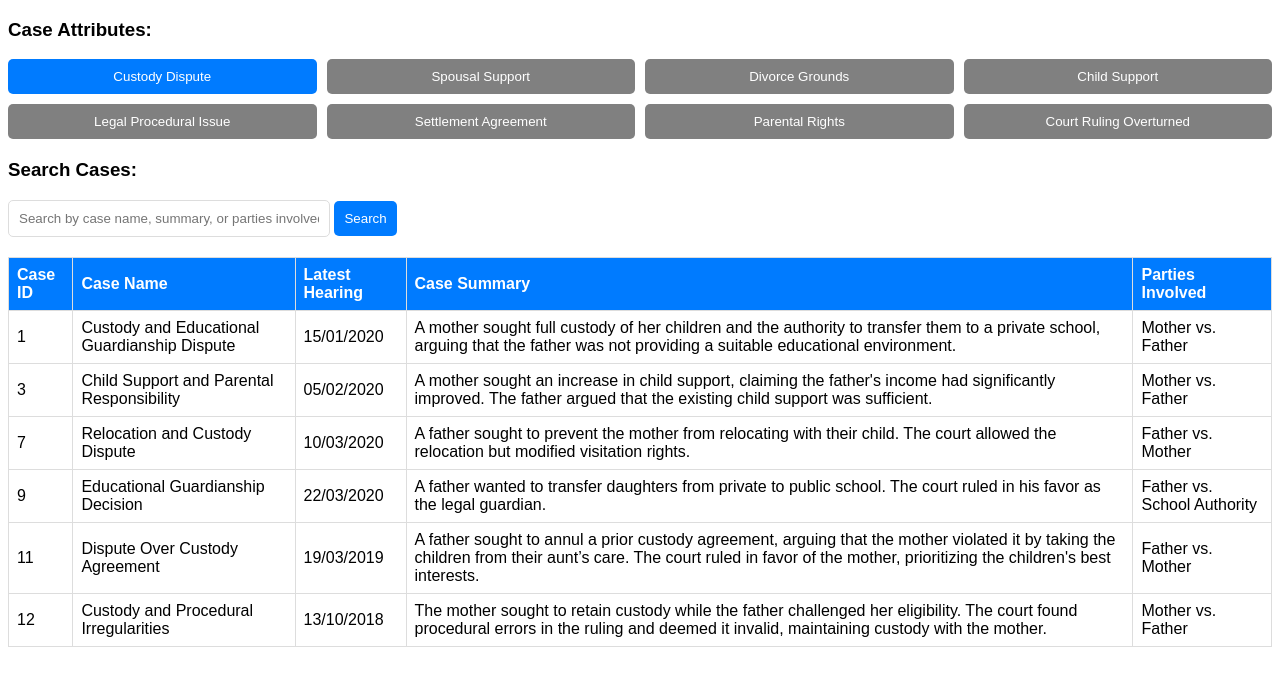
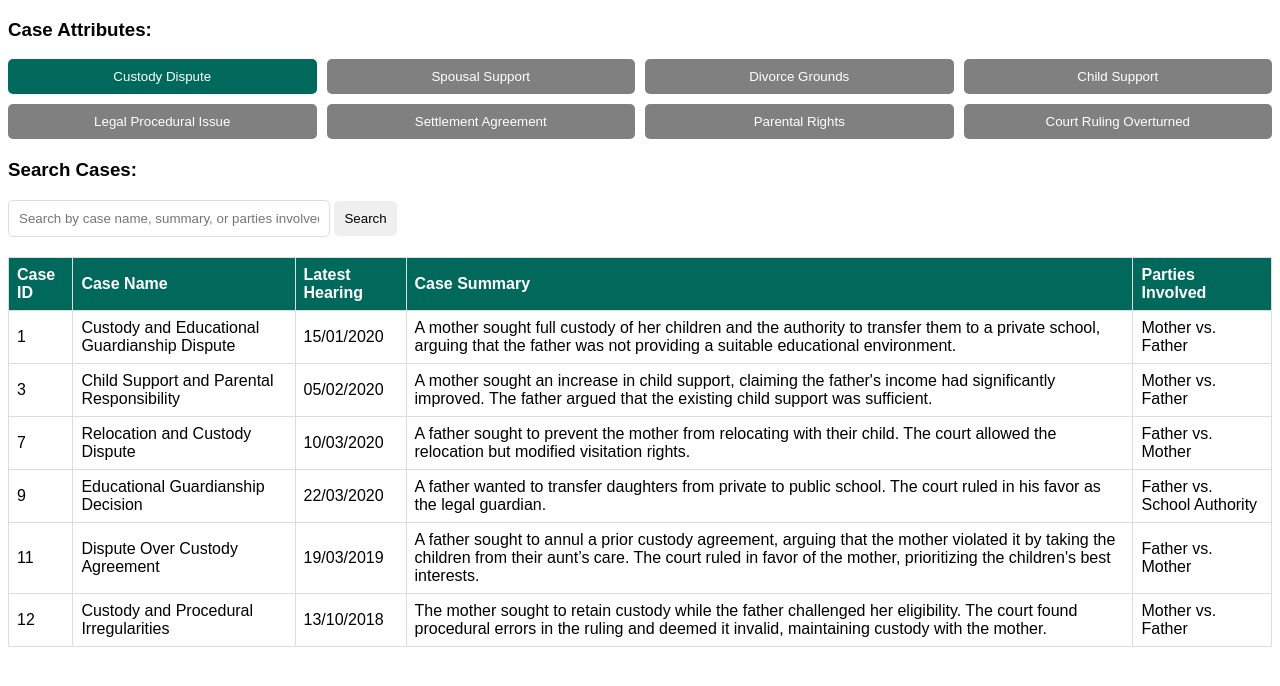
Before and after one commit to saman-khan-31/Search_Filter_Cases, a plain HTML site: page index.html in a window 1280 px wide. Both pictures are taken after a click on the button "Custody Dispute". Drawn offline with Linux system fonts and the light colour scheme.

Commit message:
Update index.html

```diff
--- a/index.html
+++ b/index.html
@@ -24,7 +24,7 @@
             text-align: center;
         }
         .filter-btn.active {
-            background-color: #007BFF;
+            background-color: #00695c
         }
         .search-container {
             margin-bottom: 20px;
@@ -37,7 +37,7 @@
         }
         button {
             padding: 10px;
-            background-color: #007BFF;
+            background-color: #00695c
             color: white;
             border: none;
             border-radius: 5px;
@@ -53,7 +53,7 @@
             text-align: left;
         }
         th {
-            background-color: #007BFF;
+            background-color: #00695c;
             color: white;
         }
     </style>
```
